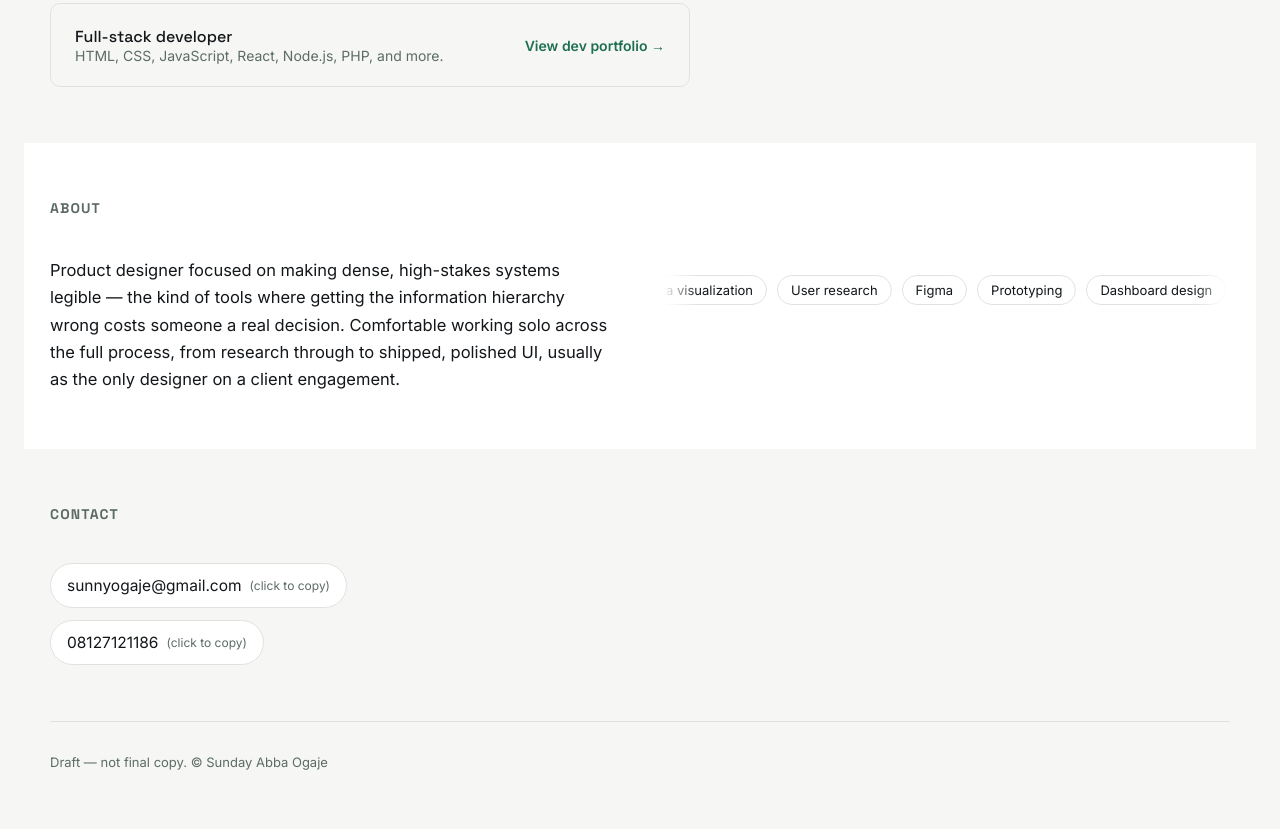
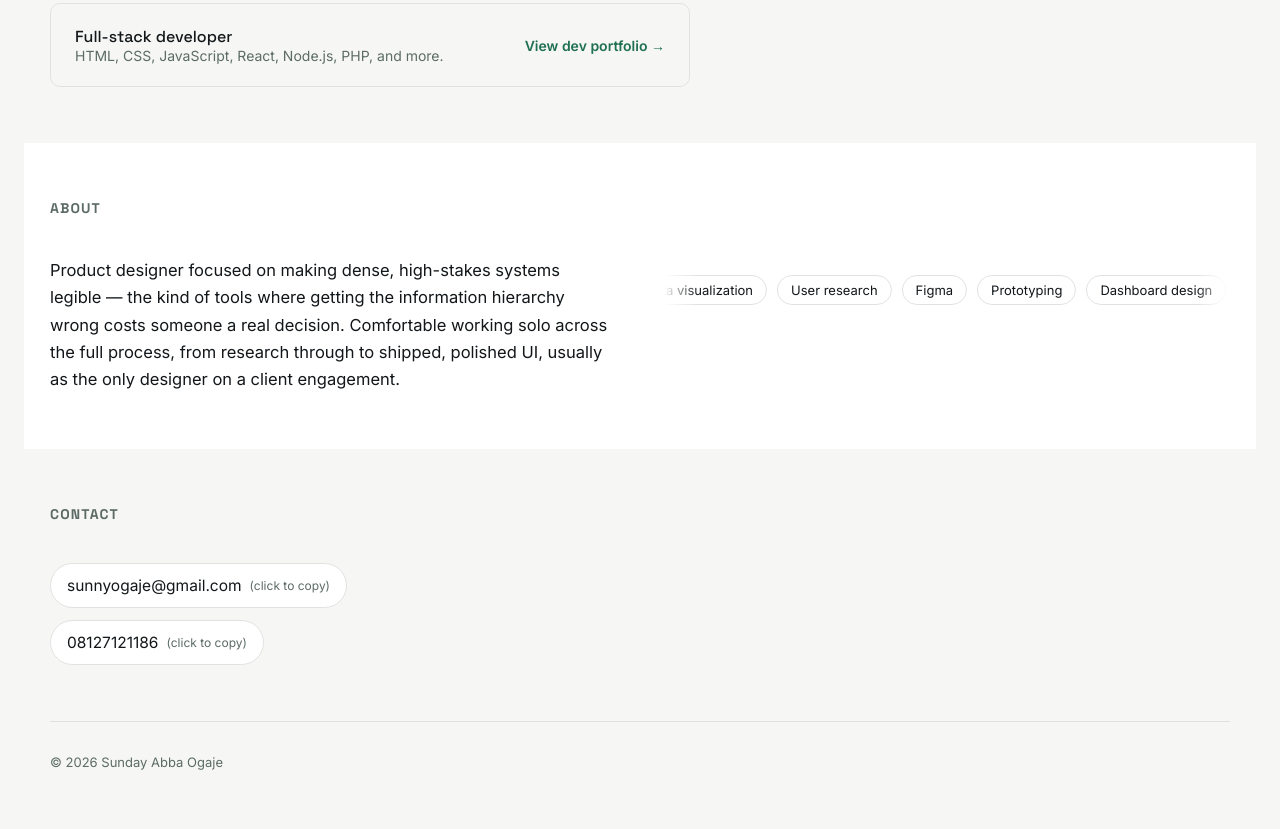
Before and after one commit to sunnyogaje/uiux-portfolio, a plain HTML site: page index.html in a window 1280 px wide. Shown: the part 6475-7304 px from the top of the page. Drawn offline with Linux system fonts and the light colour scheme.

Commit message:
Remove draft footer note

```diff
--- a/index.html
+++ b/index.html
@@ -417,7 +417,7 @@ footer{ padding:32px 0 56px; color:var(--muted); font-size:13px; border-top:1px
     </div>
   </section>
 
-  <footer>Draft — not final copy. &copy; Sunday Abba Ogaje</footer>
+  <footer>&copy; 2026 Sunday Abba Ogaje</footer>
 
 </div>
 </div>
```
Also changed, not shown: portfolio-directions.html (+1 -1 lines).
